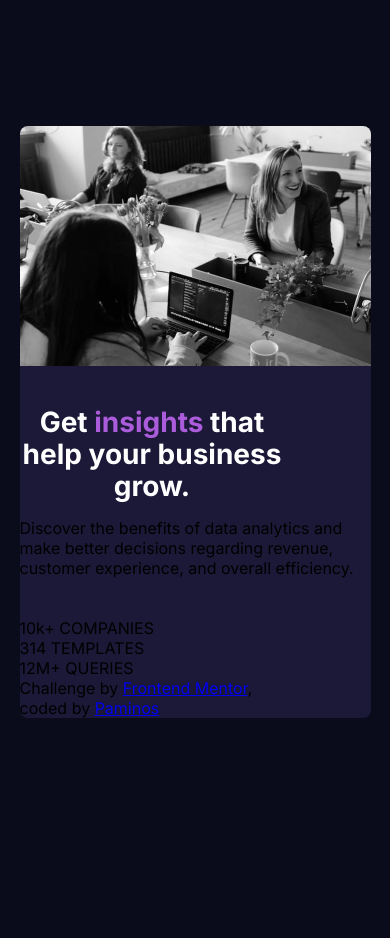
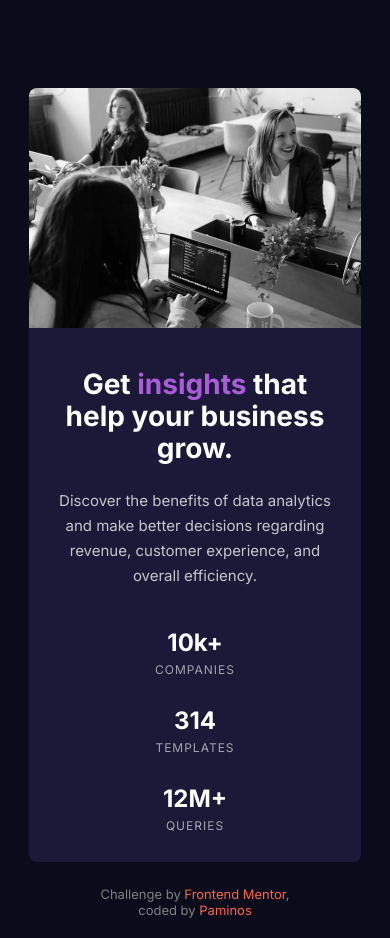
Before and after one commit to epalex/stats-preview-card-component, a plain HTML site: page index.html in a window 390 px wide. Before the commit the page ends 844 px from the top, so only its background shows below. Drawn offline with Linux system fonts and the light colour scheme.

Commit message:
mobile view almost ready

```diff
--- a/styles.css
+++ b/styles.css
@@ -11,11 +11,12 @@ body {
 
 .container {
   margin: 0 auto;
-  width: 90%;
+  width: 85%;
+  /* height: 100vh; */
   display: flex;
   flex-direction: column;
   justify-content: center;
-  height: 100vh;
+  margin-top: 88px;
 }
 
 figure img {
@@ -25,13 +26,33 @@ figure img {
   border-radius: 8px 8px 0 0;
 }
 
+header {
+  margin: 0 auto;
+  width: 85%;
+}
+
 .header-and-insights {
   background-color: #1b1937;
+  border-radius: 0 0 8px 8px;
+}
+
+a {
+  text-decoration: none;
+  color: tomato;
+}
+
+paminos {
+  font-weight: 600;
+  color: orangered;
 }
 
 footer {
-  background-color: #1b1937;
-  border-radius: 0 0 8px 8px;
+  margin-top: 24px;
+  margin-bottom: 20px;
+  font-size: 13px;
+  text-align: center;
+  font-weight: 500;
+  color: grey;
 }
 
 h1 {
@@ -40,16 +61,44 @@ h1 {
   font-weight: bold;
   font-size: 28px;
   line-height: 32px;
+  color: white;
   text-align: center;
-  color: white;
-  max-width: 265px;
 }
 
 header p {
-  margin-top: 16px;
+  margin-top: 24px;
   margin-bottom: 40px;
+  font-style: normal;
+  font-weight: normal;
+  font-size: 15px;
+  line-height: 25px;
+  color: white;
+  text-align: center;
+  opacity: 0.75;
 }
 
 .purple-text {
   color: #ab5cdb;
 }
+
+.insights p {
+  font-style: normal;
+  font-weight: bold;
+  font-size: 24px;
+  line-height: 29px;
+  color: white;
+  text-align: center;
+  margin-bottom: 24px;
+}
+
+.insights p span {
+  font-style: normal;
+  font-weight: 500;
+  font-size: 12px;
+  line-height: 25px;
+  color: white;
+  text-align: center;
+  letter-spacing: 1px;
+  opacity: 0.6;
+  display: block;
+}
```
